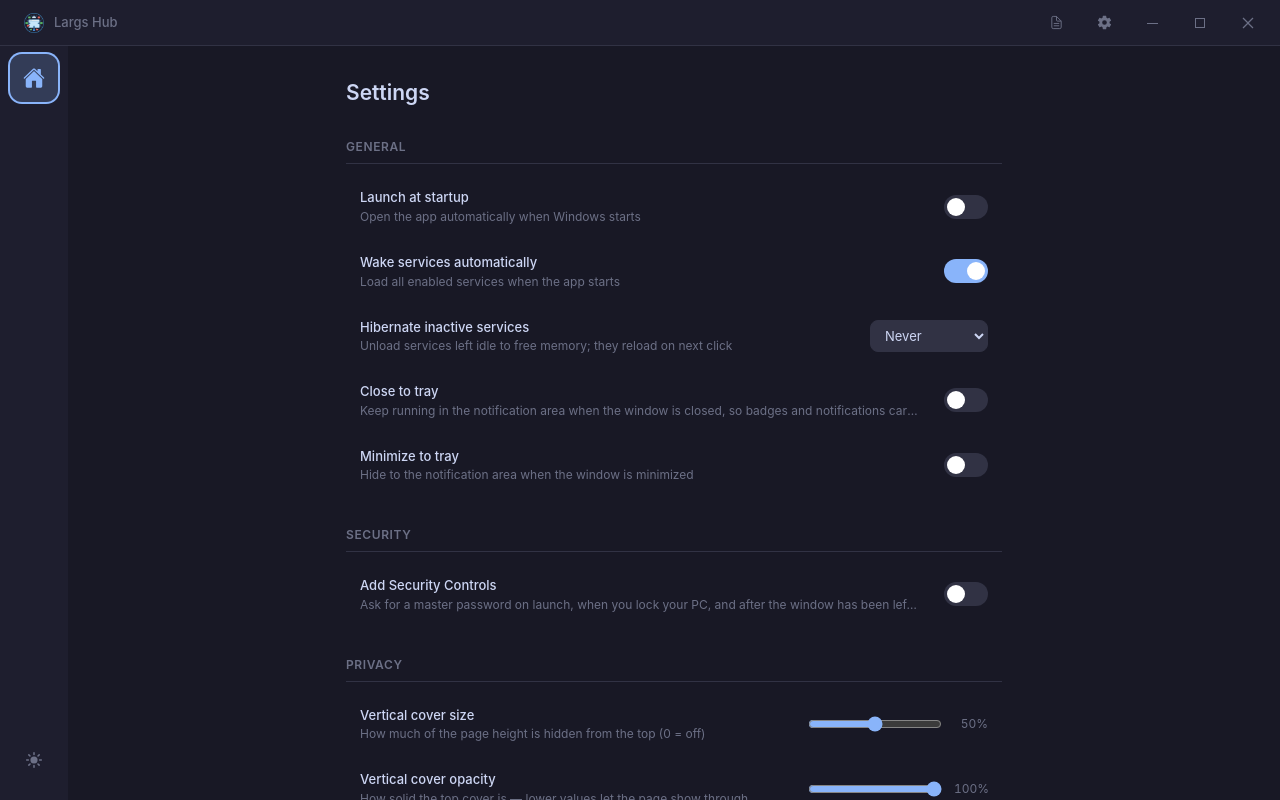
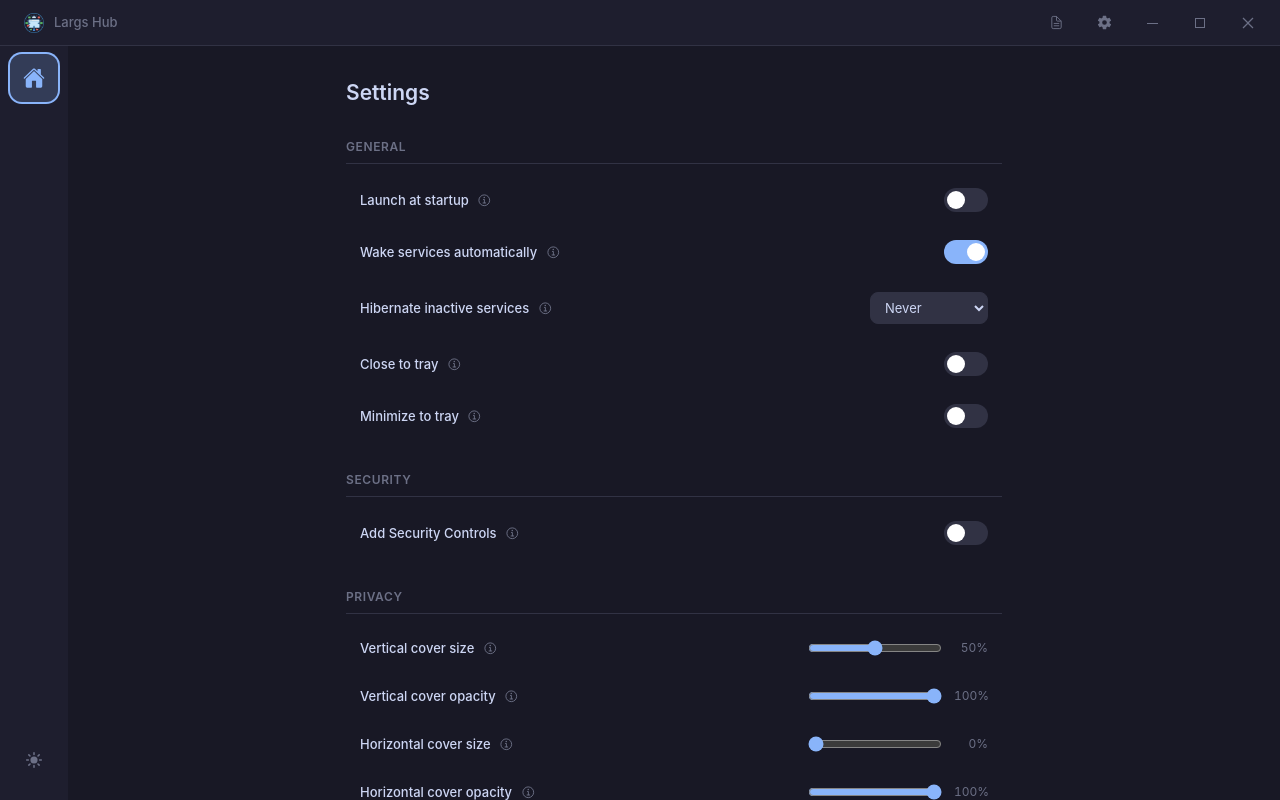
Before and after one commit to devlargs/largs-hub, a React (Vite) app: page / in a window 1280 px wide. Both pictures are taken after a click on the button 1104 px from the left and 22 px from the top of the page. Built offline with nearby package versions, Linux system fonts and the light colour scheme.

Commit message:
feat: replace settings descriptions with info icons that open an explanation popup

```diff
--- a/src/components/settings/GeneralSection.tsx
+++ b/src/components/settings/GeneralSection.tsx
@@ -1,19 +1,23 @@
 import type { AppSettingsApi } from "./useAppSettings";
 import { MinutesSelect, Section, SettingRow, Toggle } from "./controls";
+
+// Where the tray icon lives: the notification area on Windows, the menu bar on macOS
+const IS_MAC = window.electronAPI?.platform === "darwin";
+const TRAY = IS_MAC ? "the menu bar" : "the notification area";
 
 export default function GeneralSection({ settings, save, toggle }: AppSettingsApi) {
   return (
     <Section title="General">
       <SettingRow
         label="Launch at startup"
-        description="Open the app automatically when Windows starts"
+        info={`Opens Largs Hub by itself when you sign in to ${IS_MAC ? "your Mac" : "Windows"}, so your services are ready without starting it by hand.`}
       >
         <Toggle checked={settings.launchAtStartup} onChange={() => toggle("launchAtStartup")} />
       </SettingRow>
 
       <SettingRow
         label="Wake services automatically"
-        description="Load all enabled services when the app starts"
+        info="Loads every enabled service in the background as soon as the app starts, so unread counts show up and each one is ready when you click it. Turned off, a service only loads the first time you open it."
       >
         <Toggle
           checked={settings.wakeServicesAutomatically}
@@ -23,7 +27,7 @@ export default function GeneralSection({ settings, save, toggle }: AppSettingsAp
 
       <SettingRow
         label="Hibernate inactive services"
-        description="Unload services left idle to free memory; they reload on next click"
+        info="Unloads a service you haven't looked at for this long, to free memory. It reloads the next time you click it, which can take a moment. Never keeps them all loaded."
       >
         <MinutesSelect
           value={settings.hibernateInactiveMinutes}
@@ -39,14 +43,14 @@ export default function GeneralSection({ settings, save, toggle }: AppSettingsAp
 
       <SettingRow
         label="Close to tray"
-        description="Keep running in the notification area when the window is closed, so badges and notifications carry on"
+        info={`Closing the window hides it to ${TRAY} instead of quitting, so unread counts and notifications keep coming. Quit from the tray icon's menu.`}
       >
         <Toggle checked={settings.closeToTray} onChange={() => toggle("closeToTray")} />
       </SettingRow>
 
       <SettingRow
         label="Minimize to tray"
-        description="Hide to the notification area when the window is minimized"
+        info={`Minimizing the window hides it to ${TRAY} instead of the ${IS_MAC ? "Dock" : "taskbar"}. Use the tray icon to bring it back.`}
       >
         <Toggle checked={settings.minimizeToTray} onChange={() => toggle("minimizeToTray")} />
       </SettingRow>
--- /dev/null
+++ b/src/components/settings/InfoPopover.tsx
@@ -0,0 +1,69 @@
+import { useEffect, useId, useRef, useState } from "react";
+import { IoInformationCircleOutline } from "react-icons/io5";
+
+// The ⓘ next to a setting's name. Clicking it opens a small popup explaining
+// the setting; clicking it again, clicking anywhere else or pressing Escape
+// closes it. The settings page only shows while no service view is on screen,
+// so a plain HTML popup is enough here (no bringUiToFront).
+export default function InfoPopover({ label, text }: { label: string; text: string }) {
+  const [open, setOpen] = useState(false);
+  const wrapperRef = useRef<HTMLSpanElement>(null);
+  const buttonRef = useRef<HTMLButtonElement>(null);
+  const popupId = useId();
+
+  useEffect(() => {
+    if (!open) return;
+    const onPointerDown = (e: PointerEvent) => {
+      if (!wrapperRef.current?.contains(e.target as Node)) setOpen(false);
+    };
+    const onKeyDown = (e: KeyboardEvent) => {
+      if (e.key !== "Escape") return;
+      setOpen(false);
+      buttonRef.current?.focus();
+    };
+    window.addEventListener("pointerdown", onPointerDown);
+    window.addEventListener("keydown", onKeyDown);
+    return () => {
+      window.removeEventListener("pointerdown", onPointerDown);
+      window.removeEventListener("keydown", onKeyDown);
+    };
+  }, [open]);
+
+  return (
+    <span ref={wrapperRef} className="relative inline-flex align-middle">
+      <button
+        ref={buttonRef}
+        onClick={() => setOpen((o) => !o)}
+        aria-label={`About ${label}`}
+        aria-expanded={open}
+        aria-controls={open ? popupId : undefined}
+        title={`About ${label}`}
+        className="flex items-center justify-center rounded-full cursor-pointer transition-colors hover:bg-sidebar-hover"
+        style={{ width: 20, height: 20, color: open ? "var(--accent)" : "var(--text-muted)" }}
+      >
+        <IoInformationCircleOutline size={15} />
+      </button>
+      {open && (
+        <span
+          id={popupId}
+          role="dialog"
+          aria-label={label}
+          className="absolute z-20 rounded-lg text-xs shadow-lg"
+          style={{
+            top: "calc(100% + 6px)",
+            left: -8,
+            width: "max-content",
+            maxWidth: 280,
+            padding: "10px 12px",
+            lineHeight: 1.5,
+            backgroundColor: "var(--panel)",
+            color: "var(--text-primary)",
+            border: "1px solid var(--border)",
+          }}
+        >
+          {text}
+        </span>
+      )}
+    </span>
+  );
+}
--- a/src/components/settings/PrivacySection.tsx
+++ b/src/components/settings/PrivacySection.tsx
@@ -7,34 +7,34 @@ type PrivacyKey = Extract<
   "privacyCoverPercent" | "privacyOpacity" | "privacyHorizontalPercent" | "privacyHorizontalOpacity"
 >;
 
-const SLIDERS: Array<{ key: PrivacyKey; label: string; description: string }> = [
+const SLIDERS: Array<{ key: PrivacyKey; label: string; info: string }> = [
   {
     key: "privacyCoverPercent",
     label: "Vertical cover size",
-    description: "How much of the page height is hidden from the top (0 = off)",
+    info: "Privacy mode covers the top of the page. This is how much of its height the cover takes, from the top. 0 turns this cover off.",
   },
   {
     key: "privacyOpacity",
     label: "Vertical cover opacity",
-    description: "How solid the top cover is — lower values let the page show through",
+    info: "How solid the top cover is. Lower values let the page show through faintly; 100 hides it completely.",
   },
   {
     key: "privacyHorizontalPercent",
     label: "Horizontal cover size",
-    description: "How much of the page width is hidden from the left (0 = off)",
+    info: "A second cover over the left side of the page. This is how much of its width the cover takes, from the left. 0 turns this cover off.",
   },
   {
     key: "privacyHorizontalOpacity",
     label: "Horizontal cover opacity",
-    description: "How solid the left cover is — lower values let the page show through",
+    info: "How solid the left cover is. Lower values let the page show through faintly; 100 hides it completely.",
   },
 ];
 
 export default function PrivacySection({ settings, preview }: AppSettingsApi) {
   return (
     <Section title="Privacy">
-      {SLIDERS.map(({ key, label, description }) => (
-        <SettingRow key={key} label={label} description={description}>
+      {SLIDERS.map(({ key, label, info }) => (
+        <SettingRow key={key} label={label} info={info}>
           {/* Sliders update local state on every drag frame but only persist on
               release, so the main process isn't re-injecting the overlay on
               each pixel of travel. */}
--- a/src/components/settings/SecuritySection.tsx
+++ b/src/components/settings/SecuritySection.tsx
@@ -46,7 +46,7 @@ export default function SecuritySection() {
       <Section title="Security">
         <SettingRow
           label="Add Security Controls"
-          description="Ask for a master password on launch, when you lock your PC, and after the window has been left minimized. It keeps people off your screen; it doesn't encrypt anything stored on this computer."
+          info="Asks for a master password when the app starts, when you lock your computer, and after the window has been left minimized. It keeps people off your screen; it doesn't encrypt anything stored on this computer. Turning it off asks for the password."
         >
           <Toggle checked={security.enabled} onChange={handleToggle} />
         </SettingRow>
@@ -55,7 +55,7 @@ export default function SecuritySection() {
           <>
             <SettingRow
               label="Lock after"
-              description="How long the window may stay minimized before the workspace locks"
+              info="How long the window may stay minimized (or hidden to the tray) before the workspace locks and asks for the master password again."
             >
               <MinutesSelect
                 value={security.lockDelayMinutes}
@@ -70,7 +70,7 @@ export default function SecuritySection() {
 
             <SettingRow
               label="Change Master Password"
-              description="The password is stored as a salted hash, so this is the only way to replace it"
+              info="Replaces the master password. You'll need the current one. The password is stored as a salted hash, never as itself, so it can't be read back or recovered, only replaced here."
             >
               <SecondaryButton onClick={() => setPasswordDialog("change")}>Change</SecondaryButton>
             </SettingRow>
--- a/src/components/settings/UpdatesSection.tsx
+++ b/src/components/settings/UpdatesSection.tsx
@@ -44,7 +44,8 @@ export default function UpdatesSection() {
     <Section title="Updates">
       <SettingRow
         label="Software update"
-        description={updateDescription({ status, currentVersion, newVersion, percent })}
+        info="Checks GitHub for a newer version of Largs Hub. Update Now downloads it, checks it against the checksum GitHub publishes, then closes the app to install it and reopens on the new version."
+        status={updateDescription({ status, currentVersion, newVersion, percent })}
         statusColor={updateStatusColor(status)}
       >
         {status === "downloading" ? (
--- a/src/components/settings/controls.tsx
+++ b/src/components/settings/controls.tsx
@@ -1,4 +1,5 @@
 import React from "react";
+import InfoPopover from "./InfoPopover";
 
 // The building blocks every settings section is made of.
 
@@ -23,12 +24,17 @@ export function Section({ title, children }: { title: string; children: React.Re
 
 export function SettingRow({
   label,
-  description,
+  info,
+  status,
   statusColor,
   children,
 }: {
   label: string;
-  description: string;
+  // What the setting does, shown in a popup from the ⓘ beside the label
+  info: string;
+  // A line that stays on screen, for rows whose value is itself worth reading
+  // (the download folder, the update status)
+  status?: string;
   statusColor?: string;
   children: React.ReactNode;
 }) {
@@ -36,19 +42,23 @@ export function SettingRow({
     // Label left, control right, on one line at every width — a control that
     // stacks under its own label reads as a separate thing from the setting it
     // belongs to (issue #98). The label column takes the slack and the control
-    // keeps its intrinsic size, so the two stay on the same optical line
-    // however the description wraps.
+    // keeps its intrinsic size, so the two stay on the same optical line.
     <div className="flex flex-row items-center justify-between gap-3 rounded-lg py-2 @lg:gap-6 @lg:px-3.5 @lg:py-3">
       <div className="min-w-0 flex-1">
-        <div className="text-sm font-medium" style={{ color: "var(--text-primary)" }}>
+        <div className="flex items-center gap-1.5">
+          <span className="text-sm font-medium" style={{ color: "var(--text-primary)" }}>
             {label}
+          </span>
+          <InfoPopover label={label} text={info} />
         </div>
+        {status && (
           <div
             className="text-xs break-words @lg:truncate"
             style={{ color: statusColor || "var(--text-muted)", marginTop: 2 }}
           >
-          {description}
+            {status}
           </div>
+        )}
       </div>
       <div className="flex shrink-0 justify-end">
         {/* The row's label is the control's accessible name; a bare Toggle has
```
Also changed, not shown: src/components/settings/DownloadsSection.tsx (+8 -4 lines), 1 other file (tests, documents, lock files or other folders). Lines whose indentation alone changed are shown as unchanged.
